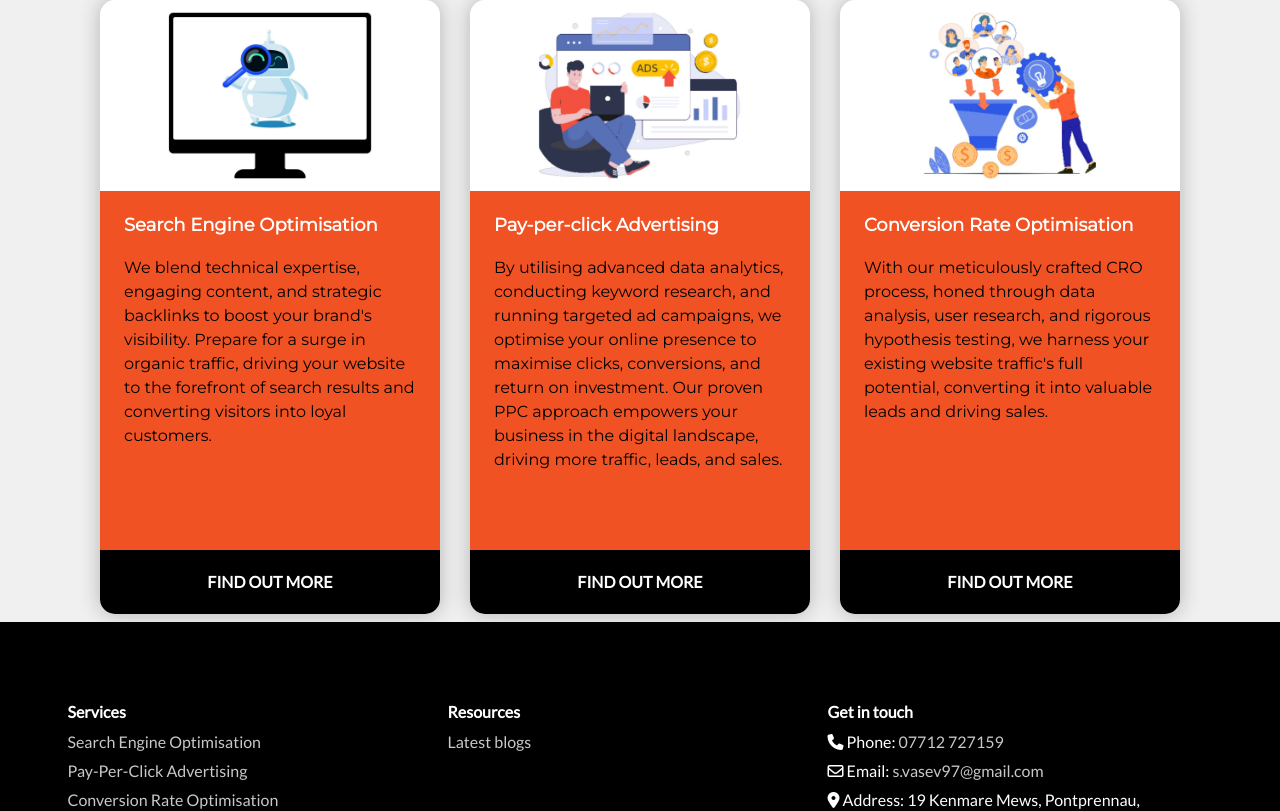
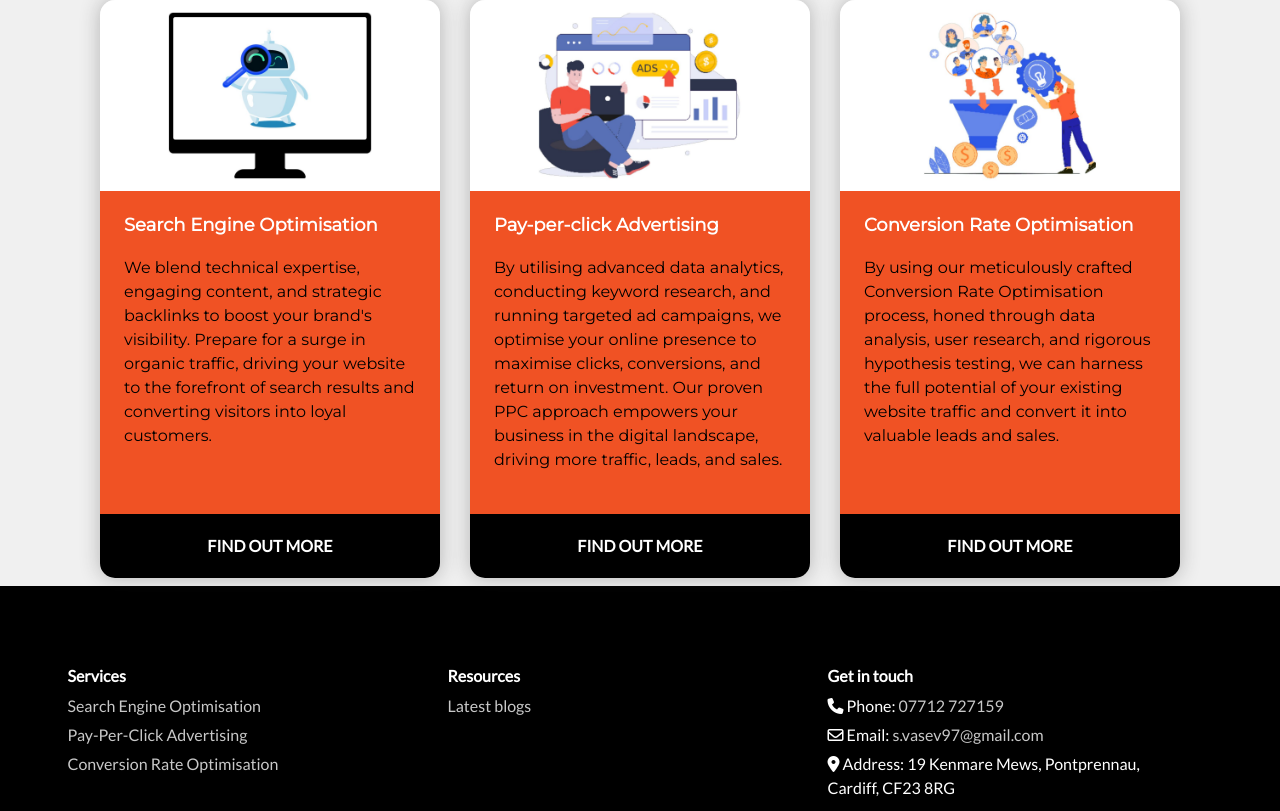
Before and after one commit to StanimirVasev/ci-project-one, a plain HTML site: page index.html in a window 1280 px wide. Shown: the part 942-1753 px from the top of the page. Drawn offline with nearby package versions, Linux system fonts and the light colour scheme.

Commit message:
Optimised Services columns for mobile

```diff
--- a/assets/css/style.css
+++ b/assets/css/style.css
@@ -256,7 +256,6 @@ body {
     font-family: Montserrat, sans-serif;
     background-color: #f05224;
     color: #000000;
-    margin-bottom: -50px;
     flex-grow: 1;
 }
 
@@ -266,6 +265,12 @@ body {
     color: #ffffff;
     font-weight: bold;
     margin-bottom: 20px;
+}
+
+.services-content .seo-info p,
+.services-content .ppc-info p,
+.services-content .cro-info p {
+    margin-bottom: -70px;
 }
 
 .services-content a {
@@ -306,6 +311,12 @@ body {
     flex: 1;
 }
 
+/* Spacing between service columns on mobile */
+@media (max-width: 767px) {
+    .equal-height-container .col-lg-4 {
+        margin-bottom: 20px !important;
+    }
+}
 
 
 
--- a/index.html
+++ b/index.html
@@ -221,8 +221,9 @@
                             <h5>Conversion Rate Optimisation</h5>
                         </a>
                         <div class="cro-info">
-                            <p>With our meticulously crafted CRO process, honed through data analysis, user research, and rigorous hypothesis testing,
-                            we harness your existing website traffic's full potential, converting it into valuable leads and driving sales.</p>
+                            <p>By using our meticulously crafted Conversion Rate Optimisation process, honed through data analysis, user research, and
+                            rigorous hypothesis testing, we can harness the full potential of your existing website traffic and convert it into
+                            valuable leads and sales.</p>
                         </div>
                     </div>
                     <div class="services-links">
```
